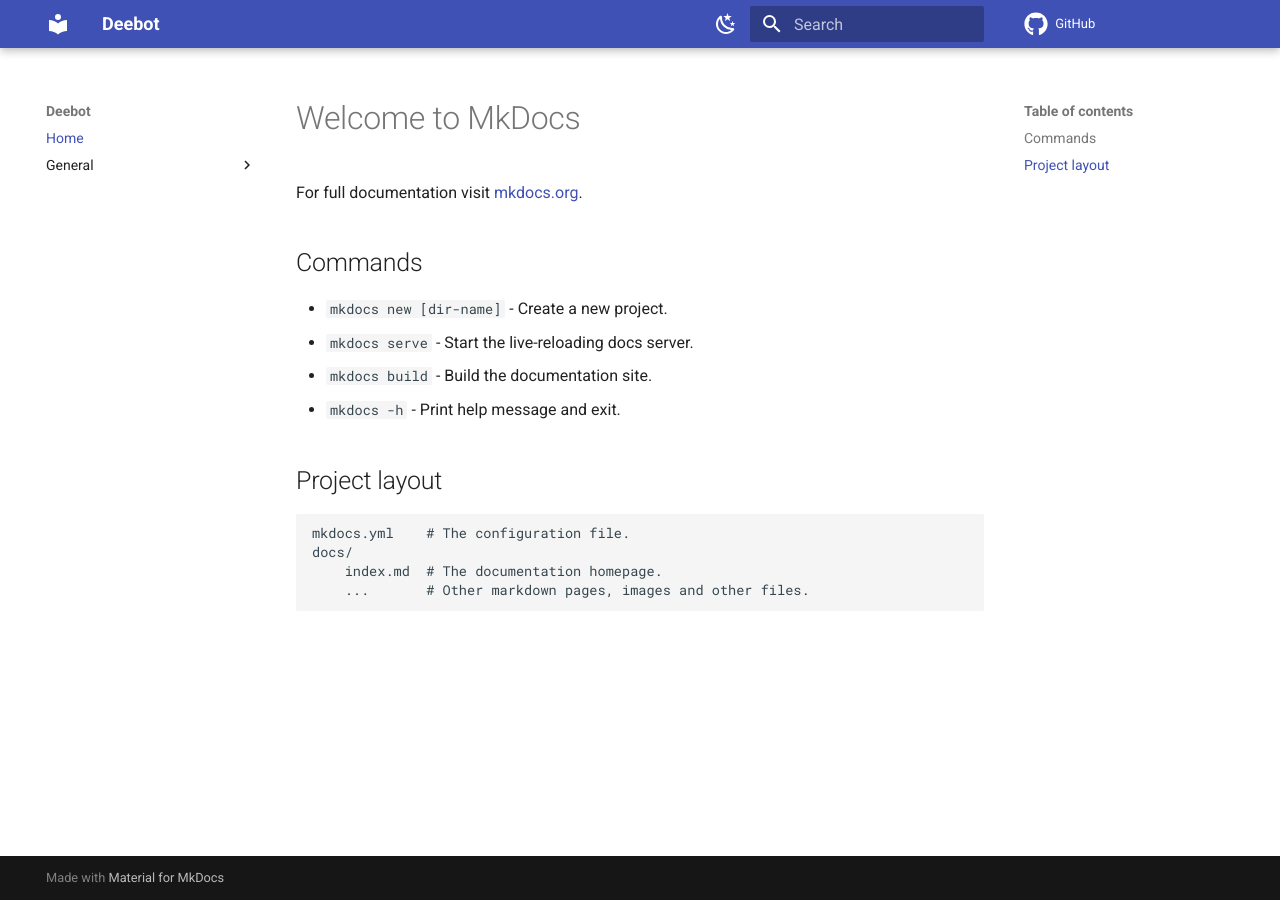
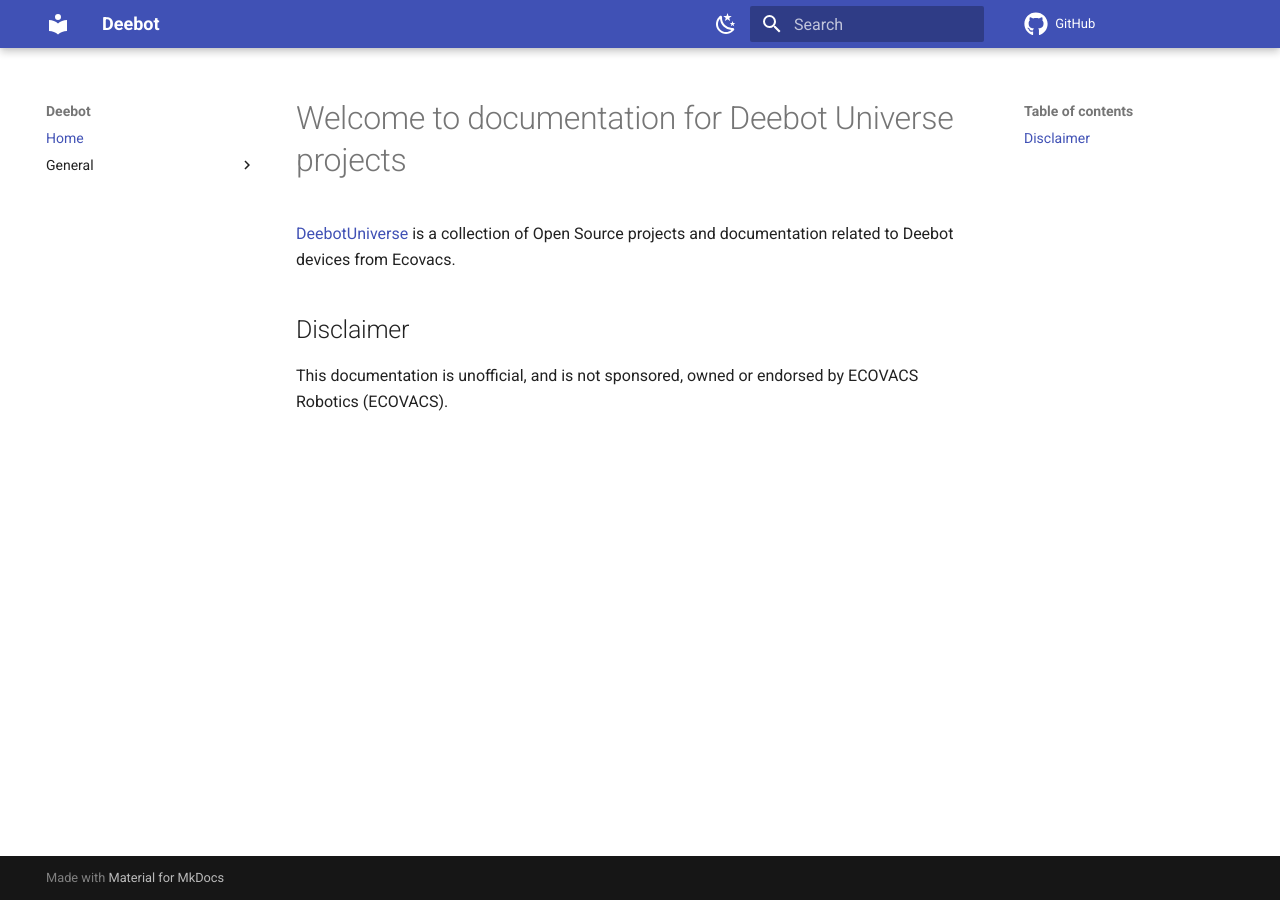
Before and after one commit to DeebotUniverse/docs, an MkDocs documentation site: the page built from docs/index.md, in a window 1280 px wide. Built offline with MkDocs 1.6.1 and Material for MkDocs 9.7.7, drawn with Linux system fonts in a browser that asks for light colours; comment, search, counter and statistics services are not loaded.

Commit message:
Start index page (#6)

```diff
--- a/docs/index.md
+++ b/docs/index.md
@@ -1,17 +1,7 @@
-# Welcome to MkDocs
+# Welcome to documentation for Deebot Universe projects
 
-For full documentation visit [mkdocs.org](https://www.mkdocs.org).
+[DeebotUniverse](https://github.com/DeebotUniverse) is a collection of Open Source projects and documentation related to Deebot devices from Ecovacs.
 
-## Commands
+## Disclaimer
 
-- `mkdocs new [dir-name]` - Create a new project.
-- `mkdocs serve` - Start the live-reloading docs server.
-- `mkdocs build` - Build the documentation site.
-- `mkdocs -h` - Print help message and exit.
-
-## Project layout
-
-    mkdocs.yml    # The configuration file.
-    docs/
-        index.md  # The documentation homepage.
-        ...       # Other markdown pages, images and other files.
+This documentation is unofficial, and is not sponsored, owned or endorsed by ECOVACS Robotics (ECOVACS).
```
